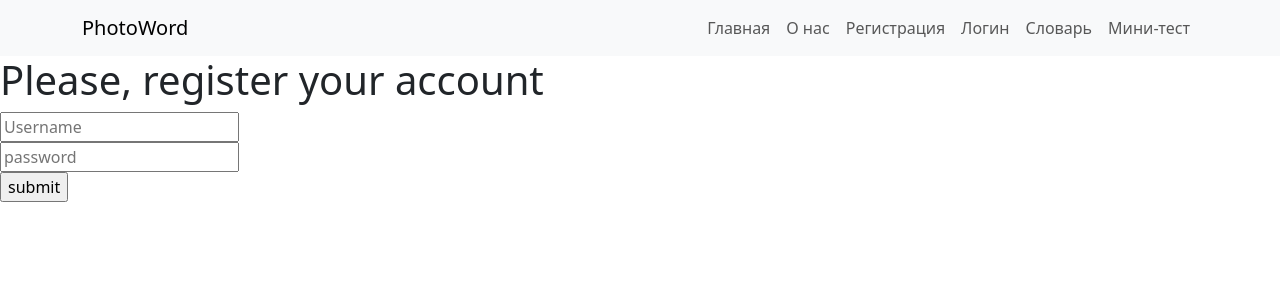
After one commit to AndrewBayzan/PhotoWord, a Flask app: page /register in a window 1280 px wide. The commit adds this page. Shown: the top 300 px of the page. Run offline with Flask 3, Linux system fonts and the light colour scheme.

Commit message:
register and login html

```diff
--- a/app/__init__.py
+++ b/app/__init__.py
@@ -7,9 +7,13 @@ def create_app():
     app = Flask(__name__)
     app.config.from_object("config.Config")
 
+    db.init_app(app)
+
     from .blueprints.main import main
+    from .blueprints.register import auth
 
     app.register_blueprint(main)
+    app.register_blueprint(auth)
 
     # with app.app_context():
     return app
--- a/app/templates/base.html
+++ b/app/templates/base.html
@@ -33,7 +33,7 @@
           <a class="nav-link" href="#">О нас</a>
         </li>
         <li class="nav-item">
-          <a class="nav-link" href="#">Регистрация</a>
+          <a class="nav-link" href="{{ url_for('auth.register') }}">Регистрация</a>
         </li>
         <li class="nav-item">
           <a class="nav-link" href="#">Логин</a>
--- /dev/null
+++ b/app/templates/register.html
@@ -0,0 +1,12 @@
+{% extends "base.html" %}
+
+{% block title %} Register {% endblock %}
+
+{% block content %}
+<h1> Please, register your account</h1>
+<form method="post">
+<input name="username" placeholder="Username" required><br>
+<input name="password" placeholder="password" required><br>
+<input type="submit" value="submit">
+</form>
+{% endblock %}
```
Also changed, not shown: app/templates/login.html (added).
